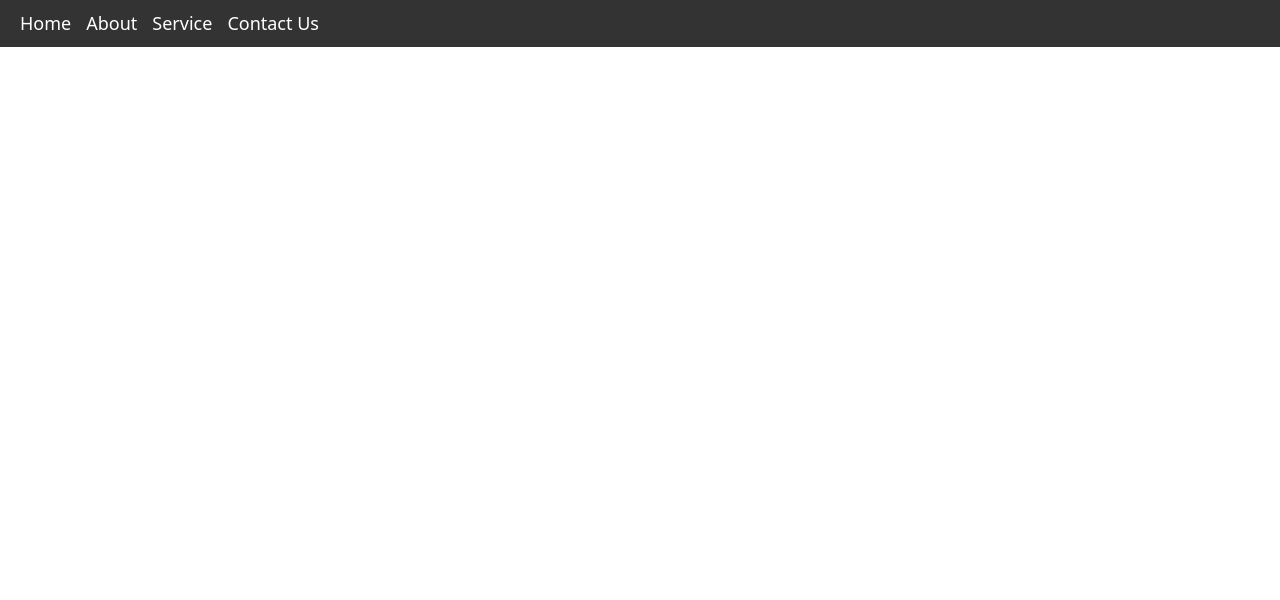
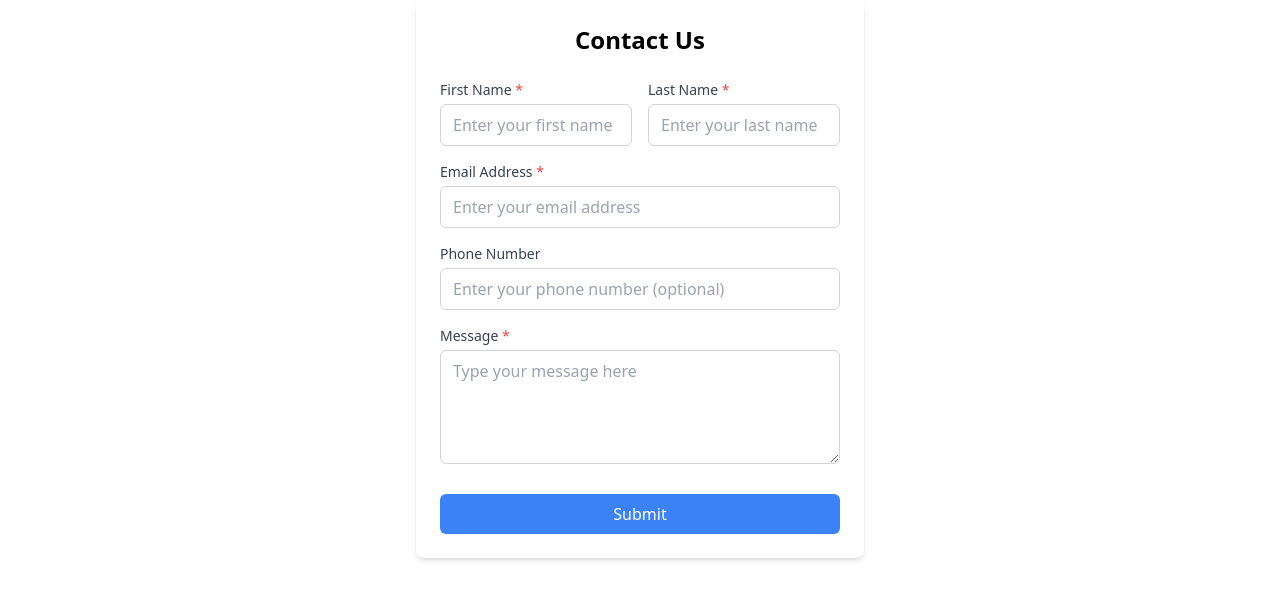
Before and after one commit to saikatghosh3/react-code, a React (Vite) app: page / in a window 1280 px wide. Shown: the top 600 px of the page. Built offline with nearby package versions, Linux system fonts and the light colour scheme.

Commit message:
practice

```diff
--- a/src/App.jsx
+++ b/src/App.jsx
@@ -31,7 +31,9 @@ import './index.css';
 
 // import Simpleform from './components/Simpleform';
 // import Bubbling from './components/Bubbling';
-import BasicNav from './components/BasicNav';
+// import BasicNav from './components/BasicNav';
+// import FormReact from './components/FormReact';
+import ContactForm from './components/ContactForm';
   // Example 1
   // const [color, setColor] = useState("red");
 
@@ -138,7 +140,9 @@ return (
   // <Inputfield />
   // <Simpleform />
   // <Bubbling />
-  <BasicNav/>
+  // <BasicNav/>
+  // <FormReact />
+  <ContactForm />
 
 
 
--- /dev/null
+++ b/src/components/ContactForm.jsx
@@ -0,0 +1,196 @@
+import { useState } from 'react';
+
+export default function ContactForm() {
+  const [formData, setFormData] = useState({
+    firstName: '',
+    lastName: '',
+    email: '',
+    phone: '',
+    message: ''
+  });
+
+  const [errors, setErrors] = useState({});
+  const [isSubmitted, setIsSubmitted] = useState(false);
+
+  const validate = () => {
+    const newErrors = {};
+
+    if (!formData.firstName.trim()) {
+      newErrors.firstName = 'First name is required';
+    } else if (formData.firstName.trim().length < 2) {
+      newErrors.firstName = 'First name must be at least 2 characters';
+    }
+
+    if (!formData.lastName.trim()) {
+      newErrors.lastName = 'Last name is required';
+    } else if (formData.lastName.trim().length < 2) {
+      newErrors.lastName = 'Last name must be at least 2 characters';
+    }
+
+    if (!formData.email.trim()) {
+      newErrors.email = 'Email is required';
+    } else {
+      const emailRegex = /^[^\s@]+@[^\s@]+\.[^\s@]+$/;
+      if (!emailRegex.test(formData.email)) {
+        newErrors.email = 'Please enter a valid email address';
+      }
+    }
+
+    if (formData.phone.trim()) {
+      const phoneRegex = /^\+?[0-9]{10,15}$/;
+      if (!phoneRegex.test(formData.phone.replace(/[\s()-]/g, ''))) {
+        newErrors.phone = 'Please enter a valid phone number';
+      }
+    }
+
+    if (!formData.message.trim()) {
+      newErrors.message = 'Message is required';
+    } else if (formData.message.trim().length < 10) {
+      newErrors.message = 'Message must be at least 10 characters';
+    }
+
+    setErrors(newErrors);
+    return Object.keys(newErrors).length === 0;
+  };
+
+  const handleChange = (e) => {
+    const { name, value } = e.target;
+    setFormData({
+      ...formData,
+      [name]: value
+    });
+
+    if (errors[name]) {
+      setErrors({
+        ...errors,
+        [name]: ''
+      });
+    }
+  };
+
+  const handleSubmit = (e) => {
+    e.preventDefault();
+
+    if (validate()) {
+      console.log('Form data submitted:', formData);
+      setIsSubmitted(true);
+
+      setFormData({
+        firstName: '',
+        lastName: '',
+        email: '',
+        phone: '',
+        message: ''
+      });
+    }
+  };
+
+  const handleTryAgain = () => {
+    setIsSubmitted(false);
+  };
+
+  // ✅ Fixed InputField with return
+  const InputField = ({ label, name, type = 'text', value, placeholder, required = false }) => {
+    return (
+      <div className="mb-4">
+        <label htmlFor={name} className="block text-sm font-medium text-gray-700 mb-1">
+          {label} {required && <span className="text-red-500">*</span>}
+        </label>
+        <input
+          type={type}
+          id={name}
+          name={name}
+          value={value}
+          onChange={handleChange}
+          placeholder={placeholder}
+          className={`w-full px-3 py-2 border rounded-md focus:outline-none focus:ring-2 ${
+            errors[name] ? 'border-red-500 focus:ring-red-200' : 'border-gray-300 focus:ring-blue-200'
+          }`}
+        />
+        {errors[name] && <p className="mt-1 text-sm text-red-500">{errors[name]}</p>}
+      </div>
+    );
+  };
+
+  return (
+    <div className="max-w-md mx-auto bg-white p-6 rounded-lg shadow-md">
+      {isSubmitted ? (
+        <div className="text-center">
+          <h2 className="text-2xl font-bold text-green-600 mb-4">Thank You!</h2>
+          <p className="mb-6">Your message has been successfully submitted.</p>
+          <button
+            onClick={handleTryAgain}
+            className="px-4 py-2 bg-blue-500 text-white rounded-md hover:bg-blue-600 focus:outline-none focus:ring-2 focus:ring-blue-300"
+          >
+            Send Another Message
+          </button>
+        </div>
+      ) : (
+        <>
+          <h2 className="text-2xl font-bold text-center mb-6">Contact Us</h2>
+          <form onSubmit={handleSubmit} noValidate>
+            <div className="grid grid-cols-1 md:grid-cols-2 gap-4">
+              <InputField
+                label="First Name"
+                name="firstName"
+                placeholder="Enter your first name"
+                value={formData.firstName}
+                required={true}
+              />
+              <InputField
+                label="Last Name"
+                name="lastName"
+                placeholder="Enter your last name"
+                value={formData.lastName}
+                required={true}
+              />
+            </div>
+
+            <InputField
+              label="Email Address"
+              name="email"
+              type="email"
+              placeholder="Enter your email address"
+              value={formData.email}
+              required={true}
+            />
+
+            <InputField
+              label="Phone Number"
+              name="phone"
+              placeholder="Enter your phone number (optional)"
+              value={formData.phone}
+            />
+
+            <div className="mb-4">
+              <label htmlFor="message" className="block text-sm font-medium text-gray-700 mb-1">
+                Message <span className="text-red-500">*</span>
+              </label>
+              <textarea
+                id="message"
+                name="message"
+                value={formData.message}
+                onChange={handleChange}
+                placeholder="Type your message here"
+                rows="4"
+                className={`w-full px-3 py-2 border rounded-md focus:outline-none focus:ring-2 ${
+                  errors.message ? 'border-red-500 focus:ring-red-200' : 'border-gray-300 focus:ring-blue-200'
+                }`}
+              ></textarea>
+              {errors.message && <p className="mt-1 text-sm text-red-500">{errors.message}</p>}
+            </div>
+
+            <div className="mt-6">
+              <button
+                type="submit"
+                className="w-full bg-blue-500 hover:bg-blue-600 text-white font-medium py-2 px-4 rounded-md focus:outline-none focus:ring-2 focus:ring-blue-300 transition-colors"
+              >
+                Submit
+              </button>
+            </div>
+          </form>
+        </>
+      )}
+    </div>
+  );
+}
--- /dev/null
+++ b/src/components/FormReact.jsx
@@ -0,0 +1,40 @@
+import React, { useState } from 'react'
+
+const FormReact = () => {
+    const [inputs, setInputs] = useState({});
+
+  const handleChange = (event) => {
+    const name = event.target.name;
+    const value = event.target.value;
+    setInputs((values) => ({ ...values, [name]: value }));
+  };
+
+  return (
+    <div>
+      <form>
+        <label>Enter your name:</label>
+        <input
+          type="text"
+          name="username"
+          value={inputs.username || ""}
+          onChange={handleChange}
+        />
+
+        <label>Enter your age:</label>
+        <input
+          type="number"
+          name="age"
+          value={inputs.age || ""}
+          onChange={handleChange}
+        />
+      </form>
+
+      {/* Display State Updates */}
+      <h3>Live Preview:</h3>
+      <p>Name: {inputs.username || "Not entered"}</p>
+      <p>Age: {inputs.age || "Not entered"}</p>
+    </div>
+  );
+}
+
+export default FormReact
```
